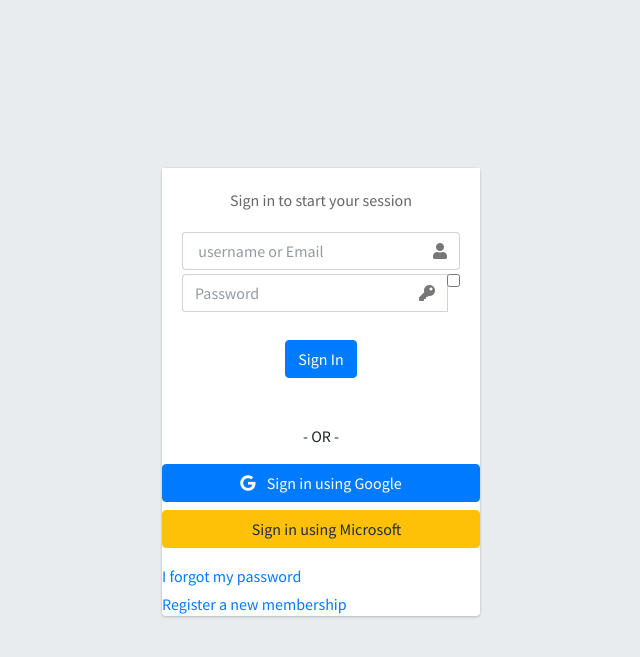
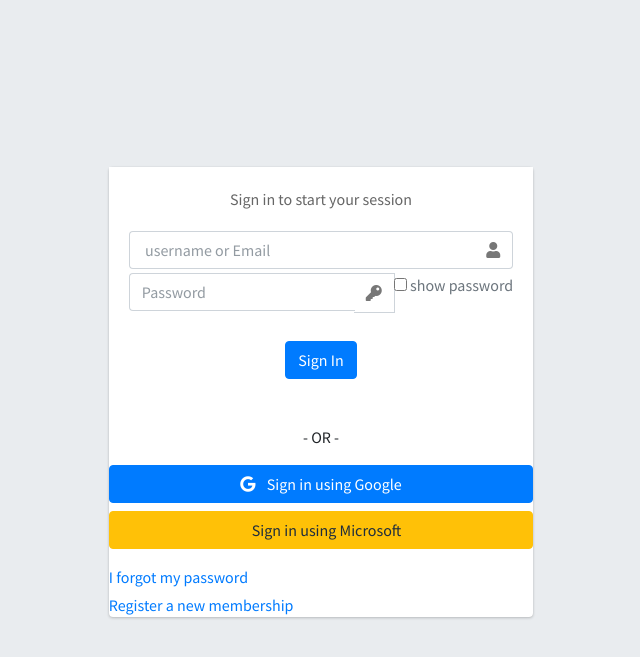
Before and after one commit to sizzoh/budget, a Django app: page /login in a window 1280 px wide. Shown: the top 657 px of the page, without its empty margins (319-959 px from the left). Run offline with Django 4.2, Linux system fonts and the light colour scheme; some libraries are stand-ins or nearby versions.

Commit message:
updating requirements

```diff
--- a/templates/login.html
+++ b/templates/login.html
@@ -62,9 +62,10 @@
             <div class="input-group-text">
               <span class="fas fa-key"></span>
             </div>
-            </div>
+            </div><br>
             <div class="form-group">
             <input type="checkbox" id="show">
+            <span class="text-secondary">show password</span>
             </div>
 
 
```
